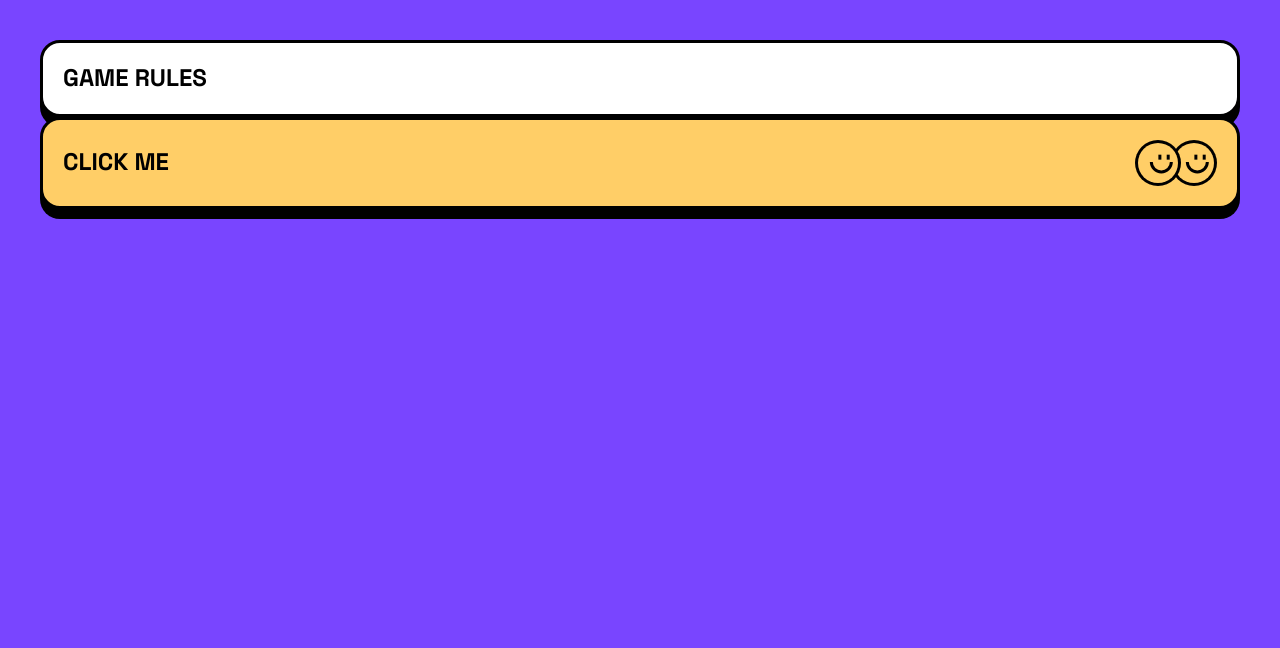
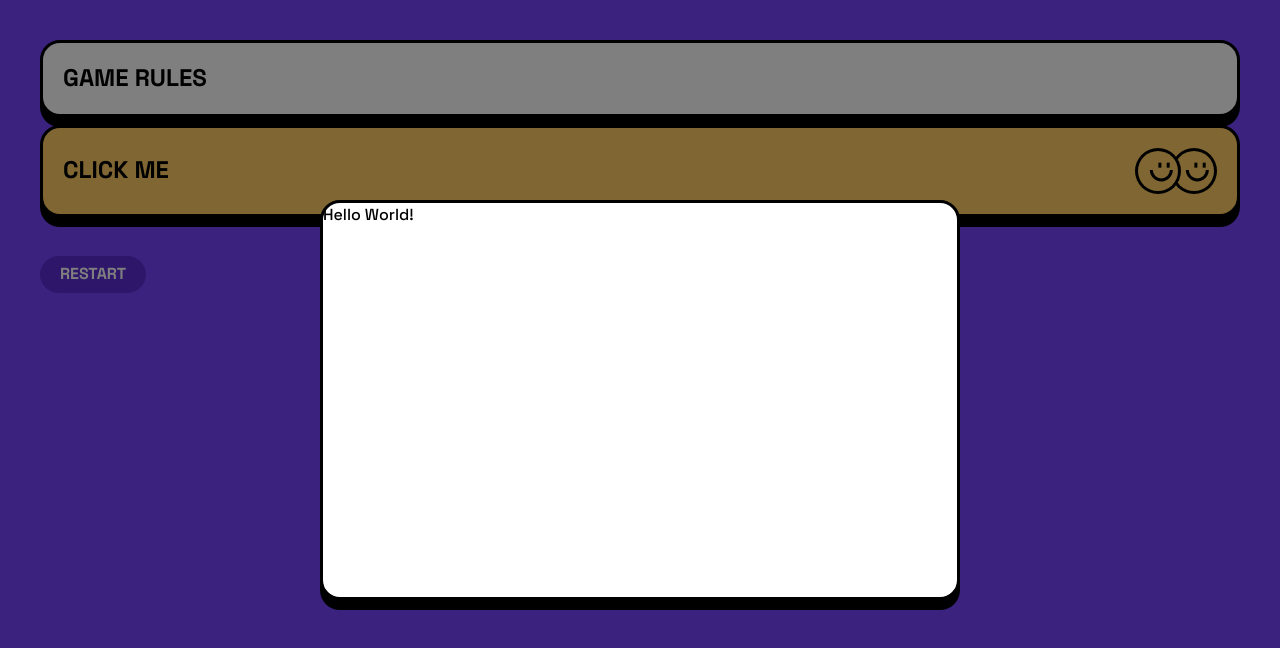
Before and after one commit to mehdi-zibout/FEM-Connect-Four-game, a React (Vite) app: page / in a window 1280 px wide. Both pictures are taken after a click on the button "GAME RULES". Shown: the top 648 px of the page. Built offline with nearby package versions, Linux system fonts and the light colour scheme.

Commit message:
Add modal & minibutton

```diff
--- a/index.html
+++ b/index.html
@@ -13,6 +13,7 @@
     />
   </head>
   <body>
+    <div id="modal"></div>
     <div id="root"></div>
     <script type="module" src="/src/main.tsx"></script>
   </body>
--- a/src/App.tsx
+++ b/src/App.tsx
@@ -1,17 +1,36 @@
 /// <reference types="vite-plugin-svgr/client" />
+import { useState } from "react";
 import { ReactComponent as Icon } from "./assets/player-vs-player.svg";
 import Button from "./components/Button";
 import Card from "./components/Card";
+import MiniButton from "./components/MiniButton";
+import Modal from "./components/Modal";
 function App() {
+  const [showModal, setShowModal] = useState(false);
   return (
+    <>
       <div className="text-hl bg-purple p-10 h-screen">
-      <Button bgColor="white" alignStart>
+        <Button onClick={() => setShowModal(true)} bgColor="white" alignStart>
           Game Rules
         </Button>
+        <div className="my-2"></div>
         <Button bgColor="yellow" Icon={Icon}>
           Click me
         </Button>
+        <div className="my-2"></div>
+        <MiniButton>restart</MiniButton>
       </div>
+      {showModal && (
+        <Modal setShowModal={setShowModal}>
+          <Card
+            className="w-1/2 h-1/2 bg-white text-black"
+            onClick={(e) => e.stopPropagation()}
+          >
+            Hello World!
+          </Card>
+        </Modal>
+      )}
+    </>
   );
 }
 
--- a/src/components/Button.tsx
+++ b/src/components/Button.tsx
@@ -16,7 +16,10 @@ function Button({
 }: ButtonProps) {
   return (
     <Card
-      className={`${getButtonStyles(bgColor, Icon)} text-hm  ${className} `}
+      className={`${getButtonStyles(
+        bgColor,
+        Icon
+      )} text-hm  ${className} transition duration-300 `}
     >
       <button
         className={`w-full h-full p-5 uppercase ${
--- a/src/components/Card.tsx
+++ b/src/components/Card.tsx
@@ -1,11 +1,10 @@
-import { ReactElement } from "react";
+import type { DetailedHTMLProps, HTMLAttributes } from "react";
 
-function Card({ children, className }: CardProps) {
+function Card({ children, className, ...props }: CardProps) {
   return (
     <div
-      className={`border-black rounded-[20px] shadow-card border-[3px] ${
-        className || "bg-white text-black"
-      }`}
+      className={`border-black rounded-[20px] shadow-card border-[3px] ${className}`}
+      {...props}
     >
       {children}
     </div>
@@ -14,7 +13,7 @@ function Card({ children, className }: CardProps) {
 
 export default Card;
 
-type CardProps = {
-  children: ReactElement;
-  className?: string;
-};
+type CardProps = DetailedHTMLProps<
+  HTMLAttributes<HTMLDivElement>,
+  HTMLDivElement
+>;
--- /dev/null
+++ b/src/components/MiniButton.tsx
@@ -0,0 +1,19 @@
+import type { ButtonHTMLAttributes, DetailedHTMLProps } from "react";
+
+function MiniButton({ className, children, ...props }: MiniButtonProps) {
+  return (
+    <button
+      className={`text-hxs text-white rounded-full bg-dark-purple hover:bg-red px-5 py-2 uppercase transition duration-200 ${className}`}
+      {...props}
+    >
+      {children}
+    </button>
+  );
+}
+
+type MiniButtonProps = DetailedHTMLProps<
+  ButtonHTMLAttributes<HTMLButtonElement>,
+  HTMLButtonElement
+>;
+
+export default MiniButton;
--- /dev/null
+++ b/src/components/Modal.tsx
@@ -0,0 +1,31 @@
+import { createPortal } from "react-dom";
+import type { Dispatch, ReactNode, SetStateAction } from "react";
+import { useEffect, useRef } from "react";
+
+type ModalProps = {
+  children: ReactNode;
+  setShowModal: Dispatch<SetStateAction<boolean>>;
+};
+const Modal = ({ children, setShowModal }: ModalProps) => {
+  const elRef = useRef<HTMLDivElement | null>(null);
+  if (!elRef.current) elRef.current = document.createElement("div");
+  useEffect(() => {
+    const modalRoot = document.getElementById("modal") as HTMLElement;
+    modalRoot.appendChild(elRef.current as HTMLDivElement);
+    return () => {
+      modalRoot.removeChild(elRef.current as HTMLDivElement);
+    };
+  }, []);
+
+  return createPortal(
+    <div
+      className="absolute flex h-screen w-screen items-center justify-center bg-black bg-opacity-50 "
+      onClick={() => setShowModal(false)}
+    >
+      {children}
+    </div>,
+    elRef.current
+  );
+};
+
+export default Modal;
```
Lines whose indentation alone changed are shown as unchanged.
